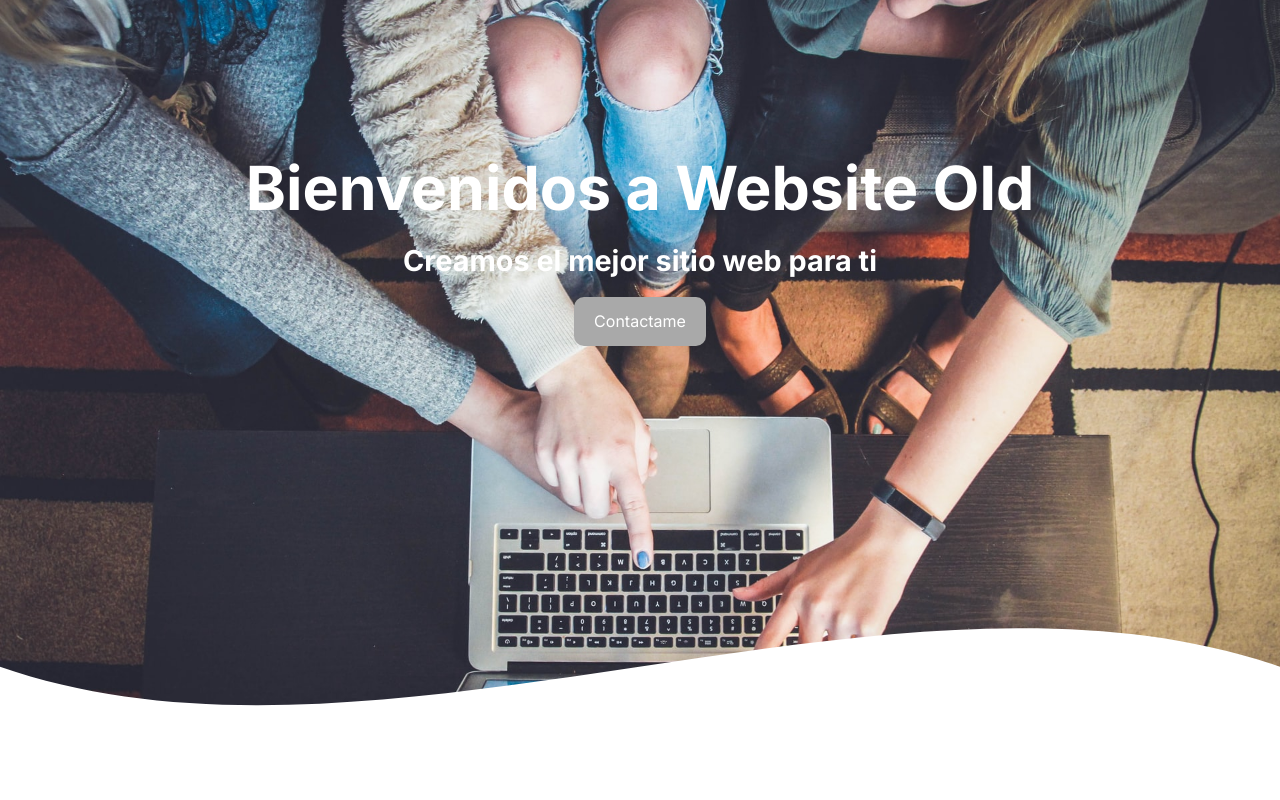
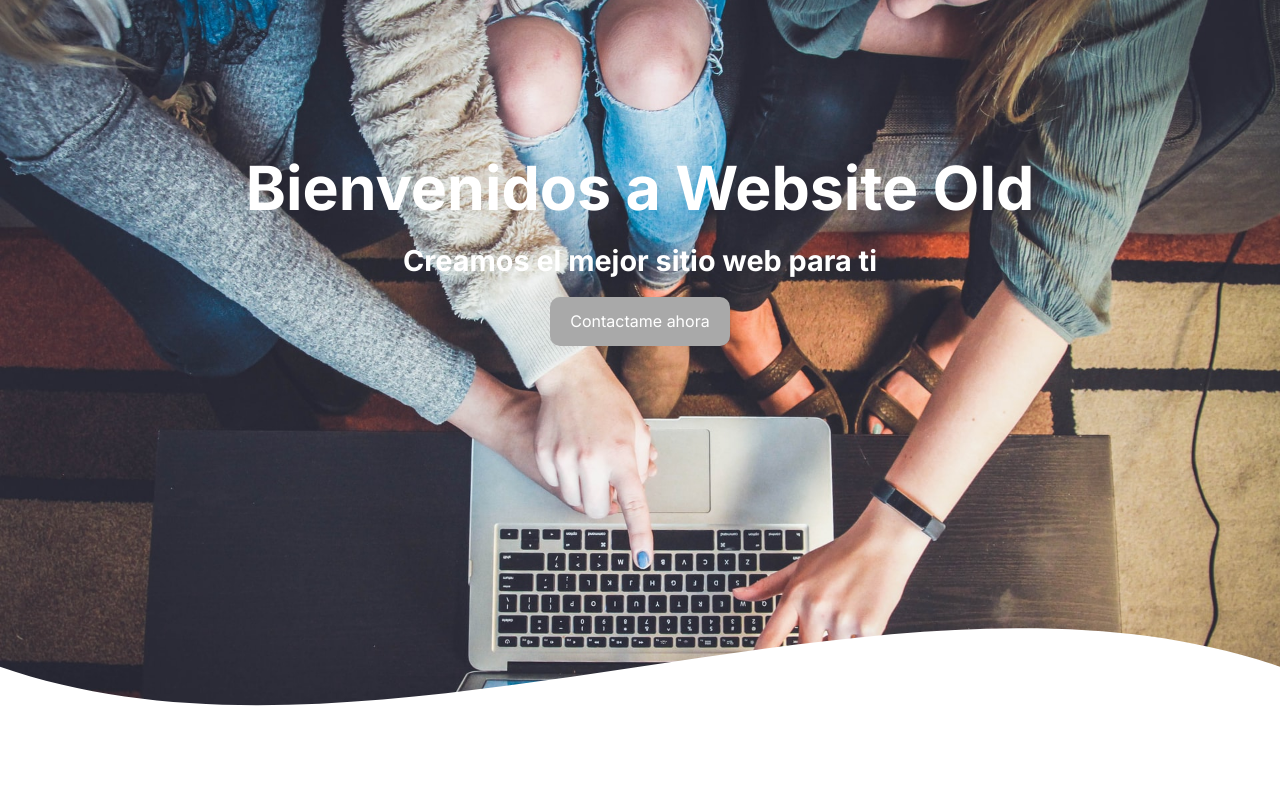
Before and after one commit to JuliRSDev/paginaDePrueba, a plain HTML site: page index.html in a window 1280 px wide. Shown: the top 800 px of the page. Drawn offline with Linux system fonts and the light colour scheme.

Commit message:
cta coloque el ahora

```diff
--- a/index.html
+++ b/index.html
@@ -16,7 +16,7 @@
         <div class="hero__texts container">
             <h1 class="hero__title">Bienvenidos a Website Old</h1>
             <p class="hero__copy">Creamos el mejor sitio web para ti</p>
-            <a href="#contacto" class="cta">Contactame</a>
+            <a href="#contacto" class="cta">Contactame ahora</a>
         </div>
 
         <div class="hero__wave" overflow: hidden;" ><svg viewBox="0 0 500 150" preserveAspectRatio="none" style="height: 100%; width: 100%;"><path d="M0.00,49.98 C149.99,150.00 349.20,-49.98 500.00,49.98 L500.00,150.00 L0.00,150.00 Z" style="stroke: none; fill: #fff;"></path></svg></div>
```
